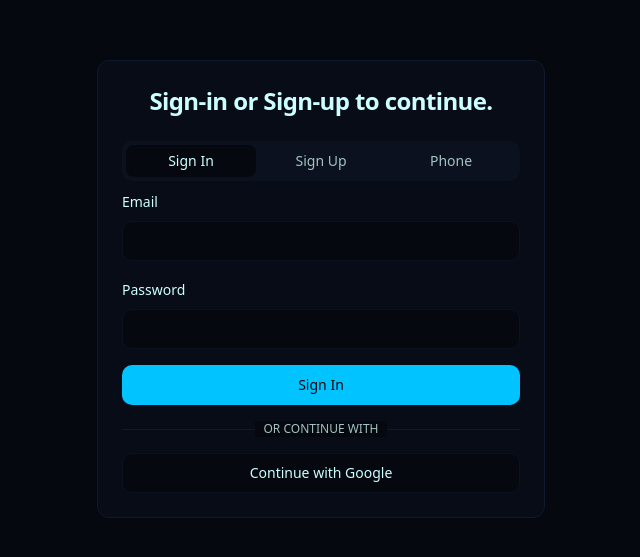
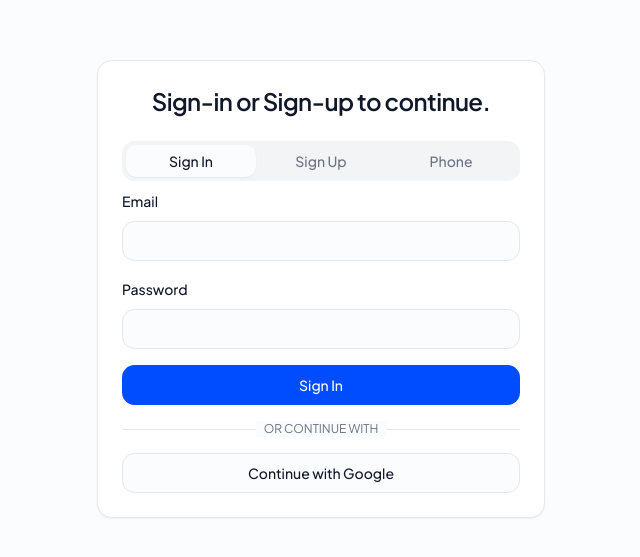
Before and after one commit to thb-accounts/pokip, a React (Vite) app: page /auth in a window 1280 px wide. Shown: the part 111-668 px from the top of the page, without its empty margins (319-959 px from the left). Built offline with nearby package versions, Linux system fonts and the light colour scheme; no server answers.

Commit message:
Changes
Co-authored-by: thb-business <198067623+thb-business@users.noreply.github.com>

```diff
--- a/index.html
+++ b/index.html
@@ -3,21 +3,22 @@
   <head>
     <meta charset="UTF-8" />
     <meta name="viewport" content="width=device-width, initial-scale=1.0" />
-    <title>POKIP - Gamified Rewards Platform | Earn Tokens, Buy Real Gaming Gear</title>
-    <meta name="description" content="Earn tokens through gaming tasks and redeem them for real gaming equipment. Complete daily challenges, build your collection, and level up your setup with POKIP rewards platform." />
-    <meta name="keywords" content="gaming rewards, token earning, gaming gear, esports equipment, gaming tasks, rewards platform" />
+    <title>POKIP — Earn POKIP Points, Redeem with Local Merchants</title>
+    <meta name="description" content="POKIP is a multi-merchant loyalty programme. Earn POKIP Points when you shop with participating businesses, then redeem them for items in the POKIP Shop." />
+    <meta name="keywords" content="POKIP, loyalty programme, points, rewards, merchants, POKIP Shop" />
     <meta name="author" content="POKIP" />
     <link rel="icon" href="/favicon.png" type="image/png" />
+    <link rel="preconnect" href="https://fonts.googleapis.com" />
+    <link rel="preconnect" href="https://fonts.gstatic.com" crossorigin />
+    <link href="https://fonts.googleapis.com/css2?family=Plus+Jakarta+Sans:wght@400;500;600;700;800&display=swap" rel="stylesheet" />
 
-    <meta property="og:title" content="POKIP - Gamified Rewards Platform" />
-    <meta property="og:description" content="Earn tokens through gaming tasks and redeem them for real gaming equipment. Complete daily challenges and level up your setup!" />
+    <meta property="og:title" content="POKIP — Loyalty Points from Real Merchants" />
+    <meta property="og:description" content="Earn POKIP Points with participating merchants and redeem them in the POKIP Shop." />
     <meta property="og:type" content="website" />
-    <meta property="og:image" content="https://lovable.dev/opengraph-image-p98pqg.png" />
 
     <meta name="twitter:card" content="summary_large_image" />
-    <meta name="twitter:title" content="POKIP - Gamified Rewards Platform" />
-    <meta name="twitter:description" content="Earn tokens through gaming tasks and redeem them for real gaming equipment." />
-    <meta name="twitter:image" content="https://lovable.dev/opengraph-image-p98pqg.png" />
+    <meta name="twitter:title" content="POKIP — Loyalty Points from Real Merchants" />
+    <meta name="twitter:description" content="Earn POKIP Points with participating merchants and redeem them in the POKIP Shop." />
   </head>
 
   <body>
--- a/src/index.css
+++ b/src/index.css
@@ -2,130 +2,114 @@
 @tailwind components;
 @tailwind utilities;
 
-/* TokenTrek Gaming Design System - All colors MUST be HSL */
+/* POKIP Design System — Blue / Silver / White. All colors MUST be HSL. */
 
 @layer base {
   :root {
-    /* Gaming Dark Theme */
-    --background: 222 47% 4%;
-    --foreground: 180 100% 90%;
+    /* Surfaces */
+    --background: 210 40% 99%;
+    --foreground: 222 47% 11%;
 
-    /* Gaming Cards */
-    --card: 222 47% 6%;
-    --card-foreground: 180 100% 90%;
+    --card: 0 0% 100%;
+    --card-foreground: 222 47% 11%;
 
-    --popover: 222 47% 6%;
-    --popover-foreground: 180 100% 90%;
+    --popover: 0 0% 100%;
+    --popover-foreground: 222 47% 11%;
 
-    /* Electric Blue Primary */
-    --primary: 194 100% 50%;
-    --primary-foreground: 222 47% 4%;
+    /* POKIP Blue Primary */
+    --primary: 222 100% 50%;              /* #0057FF */
+    --primary-foreground: 0 0% 100%;
+    --primary-hover: 222 100% 44%;
 
-    /* Cyan Secondary */
-    --secondary: 180 100% 25%;
-    --secondary-foreground: 180 100% 90%;
+    /* POKIP Silver Secondary */
+    --secondary: 220 14% 93%;
+    --secondary-foreground: 222 47% 11%;
 
-    /* Muted Gaming */
-    --muted: 222 47% 8%;
-    --muted-foreground: 180 20% 70%;
+    --muted: 220 14% 96%;
+    --muted-foreground: 220 9% 46%;
 
-    /* Electric Accent */
-    --accent: 285 100% 60%;
-    --accent-foreground: 222 47% 4%;
+    --accent: 222 100% 96%;
+    --accent-foreground: 222 100% 40%;
 
-    --destructive: 0 84.2% 60.2%;
-    --destructive-foreground: 210 40% 98%;
+    --success: 152 76% 38%;
+    --success-foreground: 0 0% 100%;
 
-    --border: 222 47% 12%;
-    --input: 222 47% 8%;
-    --ring: 194 100% 50%;
+    --warning: 38 92% 50%;
+    --warning-foreground: 0 0% 100%;
 
-    /* Gaming Design Tokens */
-    --radius: 0.75rem;
+    --destructive: 0 84% 60%;
+    --destructive-foreground: 0 0% 100%;
 
-    /* Custom Gaming Colors */
-    --neon-cyan: 180 100% 50%;
-    --neon-purple: 285 100% 60%;
-    --electric-blue: 194 100% 50%;
-    --dark-surface: 222 47% 6%;
-    --darker-surface: 222 47% 4%;
+    --border: 220 13% 91%;
+    --input: 220 13% 91%;
+    --ring: 222 100% 50%;
+
+    --radius: 0.9rem;
+
+    /* POKIP Brand Tokens */
+    --pokip-blue: 222 100% 50%;
+    --pokip-blue-deep: 224 90% 38%;
+    --pokip-blue-soft: 222 100% 96%;
+    --pokip-silver: 220 10% 78%;
+    --pokip-silver-light: 220 14% 93%;
+    --pokip-white: 0 0% 100%;
+    --pokip-ink: 222 47% 11%;
 
     /* Gradients */
-    --gradient-gaming: linear-gradient(135deg, hsl(194 100% 50% / 0.2), hsl(285 100% 60% / 0.2));
-    --gradient-card: linear-gradient(145deg, hsl(222 47% 6%), hsl(222 47% 8%));
-    --gradient-button: linear-gradient(135deg, hsl(194 100% 50%), hsl(180 100% 40%));
+    --gradient-brand: linear-gradient(135deg, hsl(222 100% 55%), hsl(224 90% 42%));
+    --gradient-silver: linear-gradient(145deg, hsl(220 14% 96%), hsl(220 10% 84%));
+    --gradient-hero: radial-gradient(1200px 600px at 10% -10%, hsl(222 100% 96%) 0%, transparent 60%),
+                     radial-gradient(900px 500px at 100% 0%, hsl(220 14% 96%) 0%, transparent 60%);
+    --gradient-card: linear-gradient(180deg, hsl(0 0% 100%), hsl(220 14% 98%));
 
     /* Shadows */
-    --shadow-neon: 0 0 20px hsl(194 100% 50% / 0.3);
-    --shadow-glow: 0 4px 20px hsl(194 100% 50% / 0.1);
-    --shadow-card: 0 8px 25px hsl(222 47% 2% / 0.4);
+    --shadow-brand: 0 10px 30px -10px hsl(222 100% 50% / 0.35);
+    --shadow-card: 0 1px 2px hsl(222 47% 11% / 0.04), 0 8px 24px -12px hsl(222 47% 11% / 0.08);
+    --shadow-glow: 0 0 0 6px hsl(222 100% 50% / 0.12);
 
-    /* Animations */
-    --transition-smooth: all 0.3s cubic-bezier(0.4, 0, 0.2, 1);
+    /* Motion */
+    --transition-smooth: all 0.25s cubic-bezier(0.4, 0, 0.2, 1);
     --transition-bounce: all 0.4s cubic-bezier(0.68, -0.55, 0.265, 1.55);
 
-    --sidebar-background: 0 0% 98%;
-
-    --sidebar-foreground: 240 5.3% 26.1%;
-
-    --sidebar-primary: 240 5.9% 10%;
-
-    --sidebar-primary-foreground: 0 0% 98%;
-
-    --sidebar-accent: 240 4.8% 95.9%;
-
-    --sidebar-accent-foreground: 240 5.9% 10%;
-
+    --sidebar-background: 0 0% 100%;
+    --sidebar-foreground: 222 47% 11%;
+    --sidebar-primary: 222 100% 50%;
+    --sidebar-primary-foreground: 0 0% 100%;
+    --sidebar-accent: 222 100% 96%;
+    --sidebar-accent-foreground: 222 100% 40%;
     --sidebar-border: 220 13% 91%;
-
-    --sidebar-ring: 217.2 91.2% 59.8%;
+    --sidebar-ring: 222 100% 50%;
   }
 
   .dark {
-    --background: 222.2 84% 4.9%;
+    --background: 222 47% 6%;
     --foreground: 210 40% 98%;
-
-    --card: 222.2 84% 4.9%;
+    --card: 222 47% 8%;
     --card-foreground: 210 40% 98%;
-
-    --popover: 222.2 84% 4.9%;
+    --popover: 222 47% 8%;
     --popover-foreground: 210 40% 98%;
-
-    --primary: 210 40% 98%;
-    --primary-foreground: 222.2 47.4% 11.2%;
-
-    --secondary: 217.2 32.6% 17.5%;
+    --primary: 222 100% 60%;
+    --primary-foreground: 0 0% 100%;
+    --secondary: 222 30% 16%;
     --secondary-foreground: 210 40% 98%;
-
-    --muted: 217.2 32.6% 17.5%;
-    --muted-foreground: 215 20.2% 65.1%;
-
-    --accent: 217.2 32.6% 17.5%;
+    --muted: 222 30% 14%;
+    --muted-foreground: 220 9% 66%;
+    --accent: 222 60% 18%;
     --accent-foreground: 210 40% 98%;
-
-    --destructive: 0 62.8% 30.6%;
+    --destructive: 0 62% 45%;
     --destructive-foreground: 210 40% 98%;
-
-    --border: 217.2 32.6% 17.5%;
-    --input: 217.2 32.6% 17.5%;
-    --ring: 212.7 26.8% 83.9%;
-    --sidebar-background: 240 5.9% 10%;
-    --sidebar-foreground: 240 4.8% 95.9%;
-    --sidebar-primary: 224.3 76.3% 48%;
-    --sidebar-primary-foreground: 0 0% 100%;
-    --sidebar-accent: 240 3.7% 15.9%;
-    --sidebar-accent-foreground: 240 4.8% 95.9%;
-    --sidebar-border: 240 3.7% 15.9%;
-    --sidebar-ring: 217.2 91.2% 59.8%;
+    --border: 222 30% 18%;
+    --input: 222 30% 18%;
+    --ring: 222 100% 60%;
   }
 }
 
 @layer base {
-  * {
-    @apply border-border;
+  * { @apply border-border; }
+  html { scroll-behavior: smooth; }
+  body {
+    @apply bg-background text-foreground antialiased;
+    font-feature-settings: "cv02", "cv03", "cv04", "cv11";
   }
-
-  body {
-    @apply bg-background text-foreground;
-  }
+  h1, h2, h3, h4 { @apply tracking-tight; }
 }
--- a/tailwind.config.ts
+++ b/tailwind.config.ts
@@ -52,12 +52,21 @@ export default {
 					DEFAULT: 'hsl(var(--card))',
 					foreground: 'hsl(var(--card-foreground))'
 				},
-				// Gaming color palette
-				'neon-cyan': 'hsl(var(--neon-cyan))',
-				'neon-purple': 'hsl(var(--neon-purple))',
-				'electric-blue': 'hsl(var(--electric-blue))',
-				'dark-surface': 'hsl(var(--dark-surface))',
-				'darker-surface': 'hsl(var(--darker-surface))',
+				// POKIP brand palette
+				'pokip-blue': 'hsl(var(--pokip-blue))',
+				'pokip-blue-deep': 'hsl(var(--pokip-blue-deep))',
+				'pokip-blue-soft': 'hsl(var(--pokip-blue-soft))',
+				'pokip-silver': 'hsl(var(--pokip-silver))',
+				'pokip-silver-light': 'hsl(var(--pokip-silver-light))',
+				'pokip-ink': 'hsl(var(--pokip-ink))',
+				success: {
+					DEFAULT: 'hsl(var(--success))',
+					foreground: 'hsl(var(--success-foreground))'
+				},
+				warning: {
+					DEFAULT: 'hsl(var(--warning))',
+					foreground: 'hsl(var(--warning-foreground))'
+				},
 				sidebar: {
 					DEFAULT: 'hsl(var(--sidebar-background))',
 					foreground: 'hsl(var(--sidebar-foreground))',
@@ -116,14 +125,18 @@ export default {
 				'float': 'float 3s ease-in-out infinite'
 			},
 			backgroundImage: {
-				'gradient-gaming': 'var(--gradient-gaming)',
-				'gradient-card': 'var(--gradient-card)',
-				'gradient-button': 'var(--gradient-button)'
+				'gradient-brand': 'var(--gradient-brand)',
+				'gradient-silver': 'var(--gradient-silver)',
+				'gradient-hero': 'var(--gradient-hero)',
+				'gradient-card': 'var(--gradient-card)'
 			},
 			boxShadow: {
-				'neon': 'var(--shadow-neon)',
-				'glow': 'var(--shadow-glow)',
-				'card': 'var(--shadow-card)'
+				'brand': 'var(--shadow-brand)',
+				'card': 'var(--shadow-card)',
+				'glow': 'var(--shadow-glow)'
+			},
+			fontFamily: {
+				sans: ['Plus Jakarta Sans', 'ui-sans-serif', 'system-ui', 'sans-serif']
 			}
 		}
 	},
```
